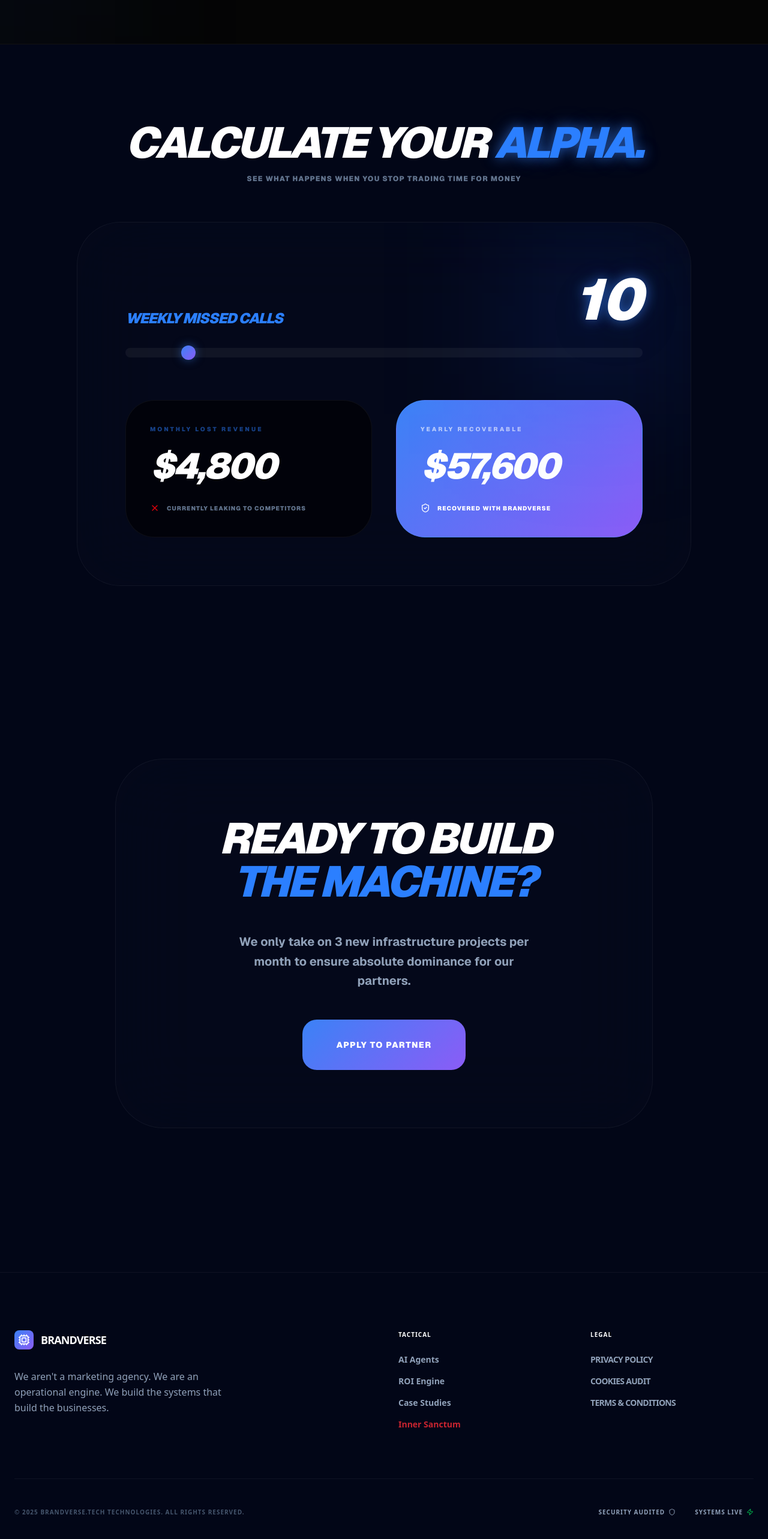
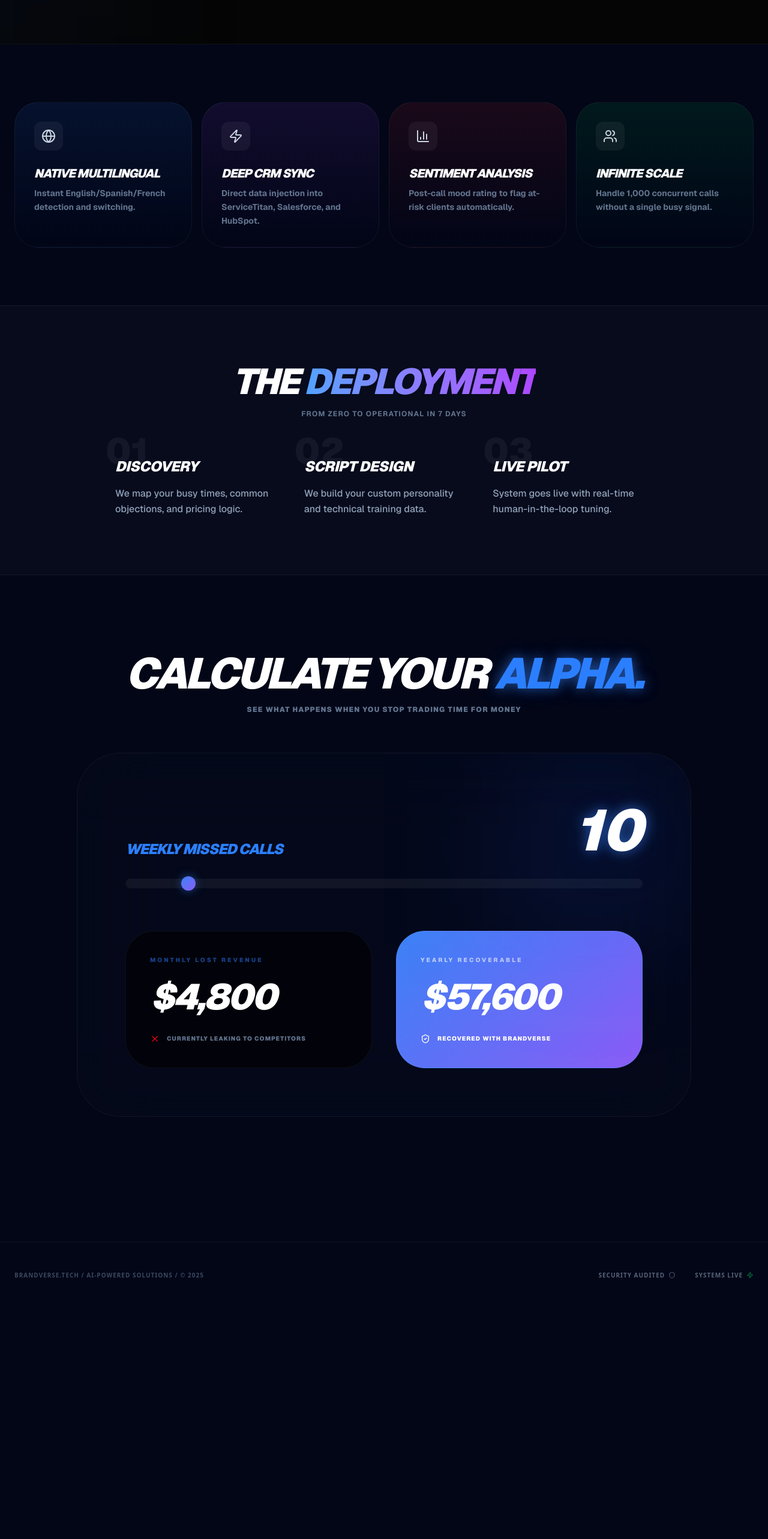
Before and after one commit to ayushsharmavlogs619-lang/brandverse, a Next.js app: page / in a window 1280 px wide. Shown: the part 1735-4301 px from the top of the page at 60% size. After the commit the page ends 3917 px from the top, so only its background shows below. Built offline with nearby package versions, Linux system fonts and the light colour scheme; no server answers.

Commit message:
feat: enhance home page with strategic advantages and 7-day deployment roadmap

```diff
--- a/app/components/Footer.tsx
+++ b/app/components/Footer.tsx
@@ -1,47 +1,16 @@
-import Link from 'next/link';
-import { Cpu, Shield, Zap } from 'lucide-react';
+
+import { Shield, Zap } from 'lucide-react';
 
 export default function Footer() {
     return (
-        <footer className="pt-24 pb-12 px-6 border-t border-white/5 bg-[#020617] text-slate-200">
-            <div className="max-w-7xl mx-auto grid md:grid-cols-4 gap-12 mb-20">
-                <div className="md:col-span-2 space-y-8">
-                    <div className="flex items-center gap-3">
-                        <div className="w-8 h-8 bg-brand-gradient rounded-lg flex items-center justify-center">
-                            <Cpu className="text-white w-5 h-5" />
-                        </div>
-                        <span className="text-lg font-black uppercase tracking-tighter text-white">Brandverse</span>
-                    </div>
-                    <p className="text-slate-400 max-w-sm font-medium leading-relaxed">
-                        We aren't a marketing agency. We are an operational engine. We build the systems that build the businesses.
-                    </p>
-                </div>
-                <div>
-                    <h4 className="font-bold text-white mb-6 uppercase tracking-widest text-[10px] text-slate-500">Tactical</h4>
-                    <ul className="space-y-4 text-sm font-bold">
-                        <li><Link href="/#services" className="text-slate-400 hover:text-blue-400">AI Agents</Link></li>
-                        <li><Link href="/#roi" className="text-slate-400 hover:text-blue-400">ROI Engine</Link></li>
-                        <li><Link href="/portfolio" className="text-slate-400 hover:text-blue-400">Case Studies</Link></li>
-                        <li><Link href="/workroom" className="text-red-500/80 hover:text-red-400">Inner Sanctum</Link></li>
-                    </ul>
-                </div>
-                <div>
-                    <h4 className="font-bold text-white mb-6 uppercase tracking-widest text-[10px] text-slate-500">Legal</h4>
-                    <ul className="space-y-4 text-sm font-bold">
-                        <li><Link href="/privacy" className="text-slate-400 hover:text-blue-400 font-bold uppercase tracking-tighter">Privacy Policy</Link></li>
-                        <li><Link href="/cookies" className="text-slate-400 hover:text-blue-400 font-bold uppercase tracking-tighter">Cookies Audit</Link></li>
-                        <li><Link href="/terms" className="text-slate-400 hover:text-blue-400 font-bold uppercase tracking-tighter">Terms & Conditions</Link></li>
-                    </ul>
-                </div>
-            </div>
-
-            <div className="max-w-7xl mx-auto flex flex-col md:flex-row justify-between items-center gap-6 pt-12 border-t border-white/5">
-                <p className="text-[10px] font-black uppercase tracking-widest text-slate-600">
-                    © 2025 Brandverse.Tech Technologies. All rights reserved.
+        <footer className="py-12 px-6 border-t border-white/5 bg-[#020617] text-center">
+            <div className="max-w-7xl mx-auto flex flex-col md:flex-row justify-between items-center gap-6 opacity-60">
+                <p className="text-[10px] font-black uppercase tracking-widest text-slate-500">
+                    BRANDVERSE.TECH / AI-powered solutions / © 2025
                 </p>
                 <div className="flex gap-8 text-[10px] font-black uppercase tracking-widest text-slate-400">
-                    <span className="flex items-center gap-1.5">Security Audited <Shield className="w-3 h-3" /></span>
-                    <span className="flex items-center gap-1.5">Systems Live <Zap className="w-3 h-3 text-green-500" /></span>
+                    <span className="flex items-center gap-1.5 whitespace-nowrap">Security Audited <Shield className="w-3 h-3" /></span>
+                    <span className="flex items-center gap-1.5 whitespace-nowrap">Systems Live <Zap className="w-3 h-3 text-green-500 fill-green-500/20" /></span>
                 </div>
             </div>
         </footer>
--- a/app/components/Navbar.tsx
+++ b/app/components/Navbar.tsx
@@ -1,3 +1,4 @@
+
 'use client';
 
 import Link from 'next/link';
--- a/app/page.tsx
+++ b/app/page.tsx
@@ -5,11 +5,16 @@ import Link from 'next/link';
 import {
   Zap,
   ArrowRight,
-  ChevronRight,
   Mic,
   Bot,
+  ChevronRight,
   X,
-  ShieldCheck
+  ShieldCheck,
+  Globe,
+  BarChart3,
+  Users,
+  Lock,
+  Target
 } from 'lucide-react';
 import ChatWidget from './components/ChatWidget';
 
@@ -109,6 +114,74 @@ export default function Home() {
           </div>
         </section>
 
+        {/* 🚀 TACTICAL ADVANTAGE */}
+        <section className="px-6 py-24">
+          <div className="max-w-7xl mx-auto">
+            <div className="grid md:grid-cols-2 lg:grid-cols-4 gap-4">
+              {[
+                {
+                  t: "Native Multilingual",
+                  d: "Instant English/Spanish/French detection and switching.",
+                  i: Globe,
+                  c: "from-blue-500/10 to-transparent"
+                },
+                {
+                  t: "Deep CRM Sync",
+                  d: "Direct data injection into ServiceTitan, Salesforce, and HubSpot.",
+                  i: Zap,
+                  c: "from-purple-500/10 to-transparent"
+                },
+                {
+                  t: "Sentiment Analysis",
+                  d: "Post-call mood rating to flag at-risk clients automatically.",
+                  i: BarChart3,
+                  c: "from-red-500/10 to-transparent"
+                },
+                {
+                  t: "Infinite Scale",
+                  d: "Handle 1,000 concurrent calls without a single busy signal.",
+                  i: Users,
+                  c: "from-green-500/10 to-transparent"
+                }
+              ].map((f, i) => (
+                <div key={i} className={`p-8 rounded-[2.5rem] bg-gradient-to-b ${f.c} border border-white/5 hover:border-white/10 transition-all group`}>
+                  <div className="w-12 h-12 rounded-xl bg-white/5 flex items-center justify-center mb-6 group-hover:scale-110 transition-transform">
+                    <f.i className="w-6 h-6 text-slate-300" />
+                  </div>
+                  <h3 className="text-xl font-black text-white uppercase italic tracking-tighter mb-2">{f.t}</h3>
+                  <p className="text-slate-500 text-sm font-bold leading-relaxed">{f.d}</p>
+                </div>
+              ))}
+            </div>
+          </div>
+        </section>
+
+        {/* 🛠 THE INFRASTRUCTURE (PROCESS) */}
+        <section className="px-6 py-24 bg-white/[0.02] border-y border-white/5">
+          <div className="max-w-4xl mx-auto space-y-16">
+            <div className="text-center space-y-4">
+              <h2 className="text-4xl md:text-6xl font-black text-white uppercase italic tracking-tighter">
+                THE <span className="text-transparent bg-clip-text bg-gradient-to-r from-blue-400 to-purple-500">DEPLOYMENT</span>
+              </h2>
+              <p className="text-slate-500 font-bold uppercase tracking-widest text-xs">From Zero to Operational in 7 Days</p>
+            </div>
+
+            <div className="grid md:grid-cols-3 gap-12">
+              {[
+                { s: "01", t: "Discovery", d: "We map your busy times, common objections, and pricing logic." },
+                { s: "02", t: "Script Design", d: "We build your custom personality and technical training data." },
+                { s: "03", t: "Live Pilot", d: "System goes live with real-time human-in-the-loop tuning." }
+              ].map((step, i) => (
+                <div key={i} className="relative space-y-4">
+                  <div className="text-6xl font-black text-white/5 absolute -top-10 -left-4 select-none">{step.s}</div>
+                  <h4 className="text-2xl font-black text-white uppercase italic tracking-tight relative z-10">{step.t}</h4>
+                  <p className="text-slate-400 font-medium leading-relaxed">{step.d}</p>
+                </div>
+              ))}
+            </div>
+          </div>
+        </section>
+
         {/* 🧮 ROI CALCULATOR SECTION */}
         <section id="roi" className="py-32 px-6 md:px-0 relative overflow-hidden">
           <div className="absolute top-0 right-0 w-[600px] h-[600px] bg-blue-600/5 blur-[150px] -z-10" />
@@ -162,20 +235,6 @@ export default function Home() {
             </div>
           </div>
         </section>
-
-        {/* Final CTA */}
-        <section className="py-40 px-6 text-center relative">
-          <div className="absolute top-1/2 left-1/2 -translate-x-1/2 -translate-y-1/2 w-[800px] h-[400px] bg-blue-600/10 blur-[150px] -z-10 rounded-full" />
-          <div className="max-w-4xl mx-auto p-16 md:p-24 rounded-[5rem] bg-slate-900/20 backdrop-blur-3xl border border-white/5 space-y-12 shadow-3xl">
-            <h2 className="text-5xl md:text-7xl font-black text-white uppercase italic tracking-tighter leading-none">Ready to build <br /> <span className="text-blue-500">The Machine?</span></h2>
-            <p className="text-slate-400 text-xl font-bold max-w-lg mx-auto leading-relaxed">
-              We only take on 3 new infrastructure projects per month to ensure absolute dominance for our partners.
-            </p>
-            <Link href="/contact" className="inline-block px-14 py-8 bg-brand-gradient text-white rounded-3xl font-black uppercase tracking-widest text-sm shadow-4xl hover:scale-105 transition-all">
-              Apply to Partner
-            </Link>
-          </div>
-        </section>
       </main>
 
       <ChatWidget />
```
